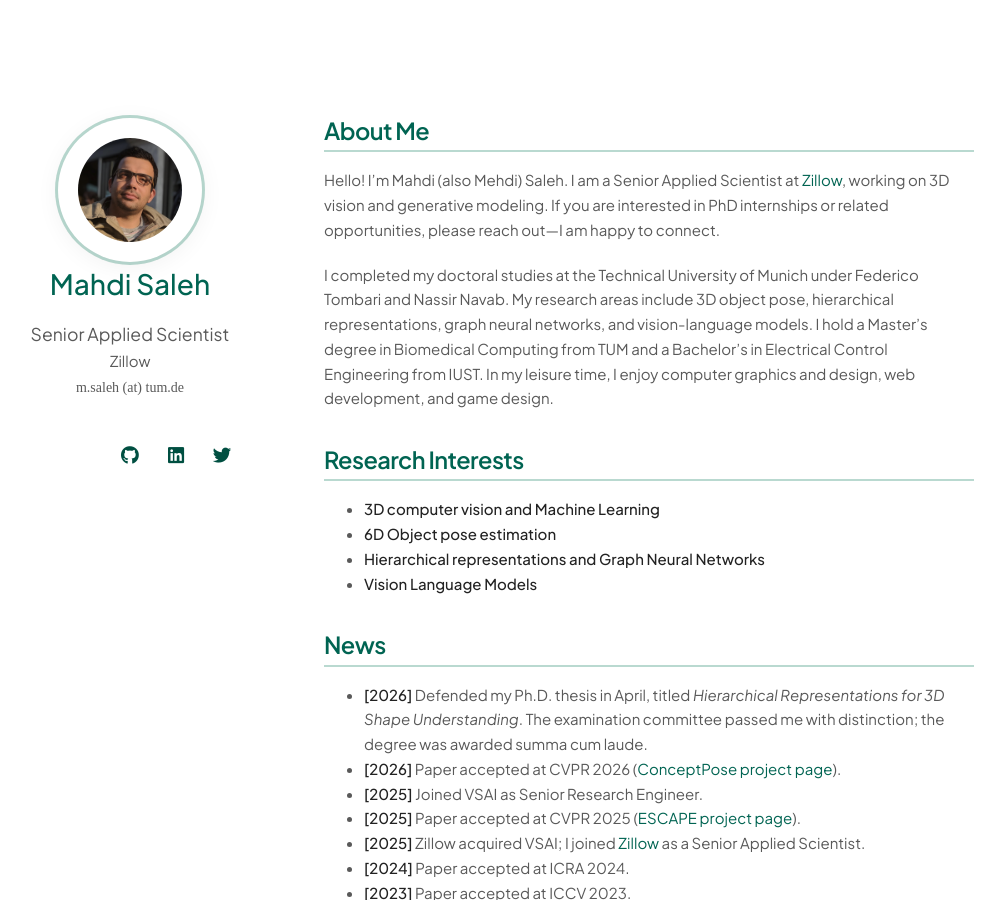
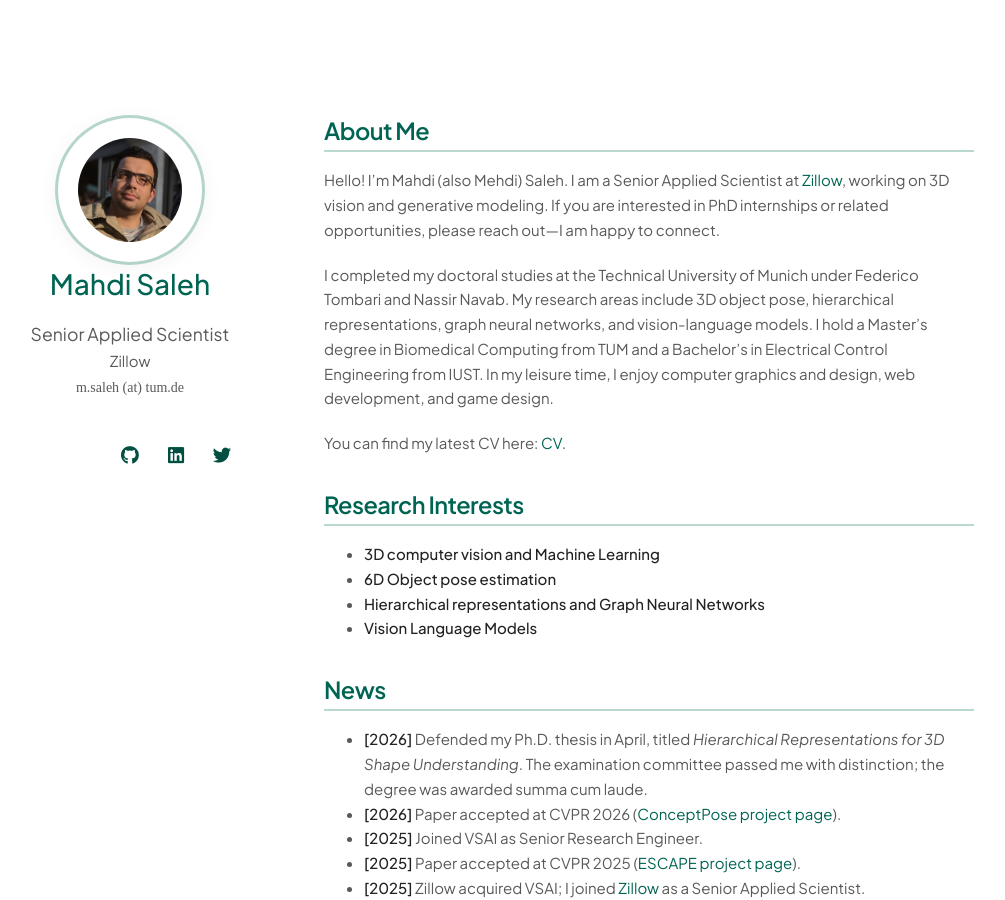
Before and after one commit to mahdi-slh/mahdi-slh.github.io, a Jekyll site: the page built from index.md, in a window 1280 px wide and 900 px high. Shown: the whole window, without its empty margins (146-1151 px from the left). Built offline with Jekyll 4.4.1, drawn with Linux system fonts in a browser that asks for light colours; nearby versions of some CDN libraries; a style sheet for code colours, icons or effects is not loaded; our own code applies the rules of GitHub Pages for plain Markdown files.

Commit message:
added cv

```diff
--- a/index.md
+++ b/index.md
@@ -6,7 +6,11 @@ layout: homepage
 
 Hello! I'm Mahdi (also Mehdi) Saleh. I am a Senior Applied Scientist at [Zillow](https://www.zillow.com/), working on 3D vision and generative modeling. If you are interested in PhD internships or related opportunities, please reach out—I am happy to connect.
 
+
+
 I completed my doctoral studies at the Technical University of Munich under Federico Tombari and Nassir Navab. My research areas include 3D object pose, hierarchical representations, graph neural networks, and vision-language models. I hold a Master's degree in Biomedical Computing from TUM and a Bachelor's in Electrical Control Engineering from IUST. In my leisure time, I enjoy computer graphics and design, web development, and game design.
+
+You can find my latest CV here: [CV](./assets/files/mahdi_saleh_cv.pdf).
 
 ## Research Interests
 
```
Also changed, not shown: 1 other file.
